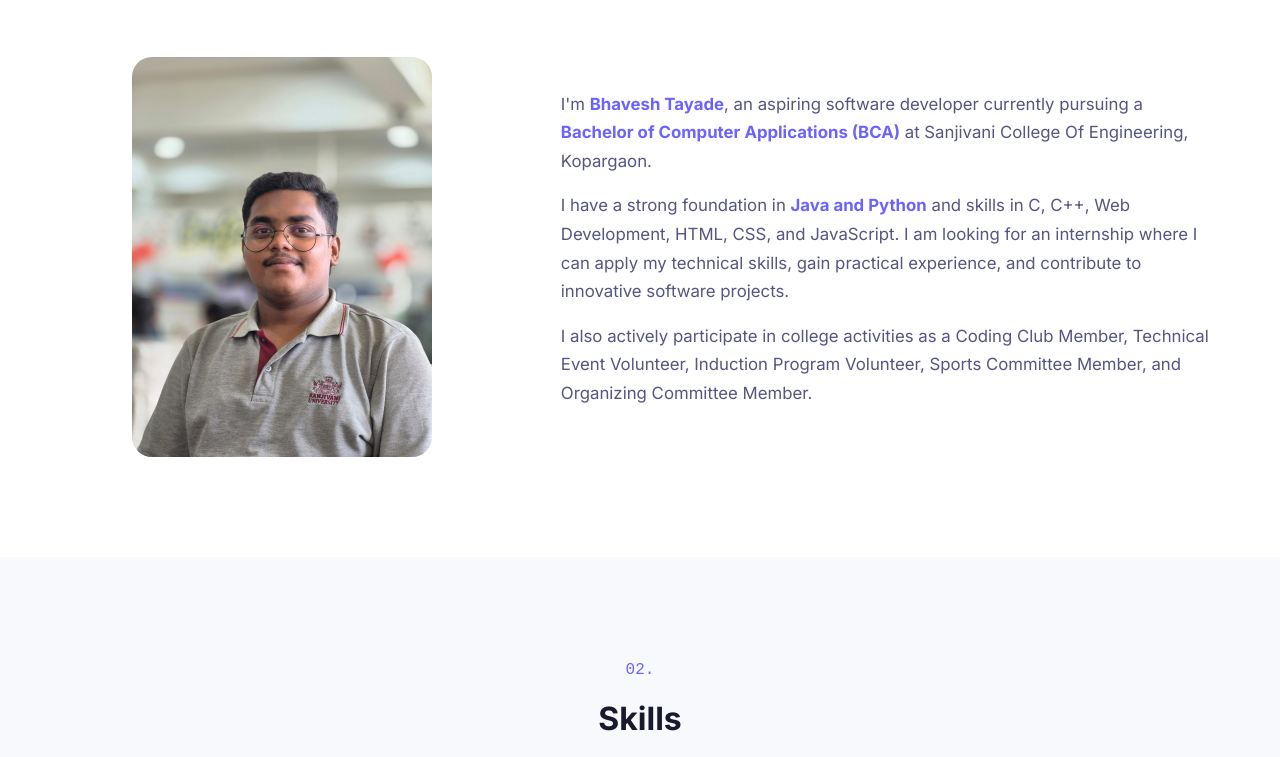
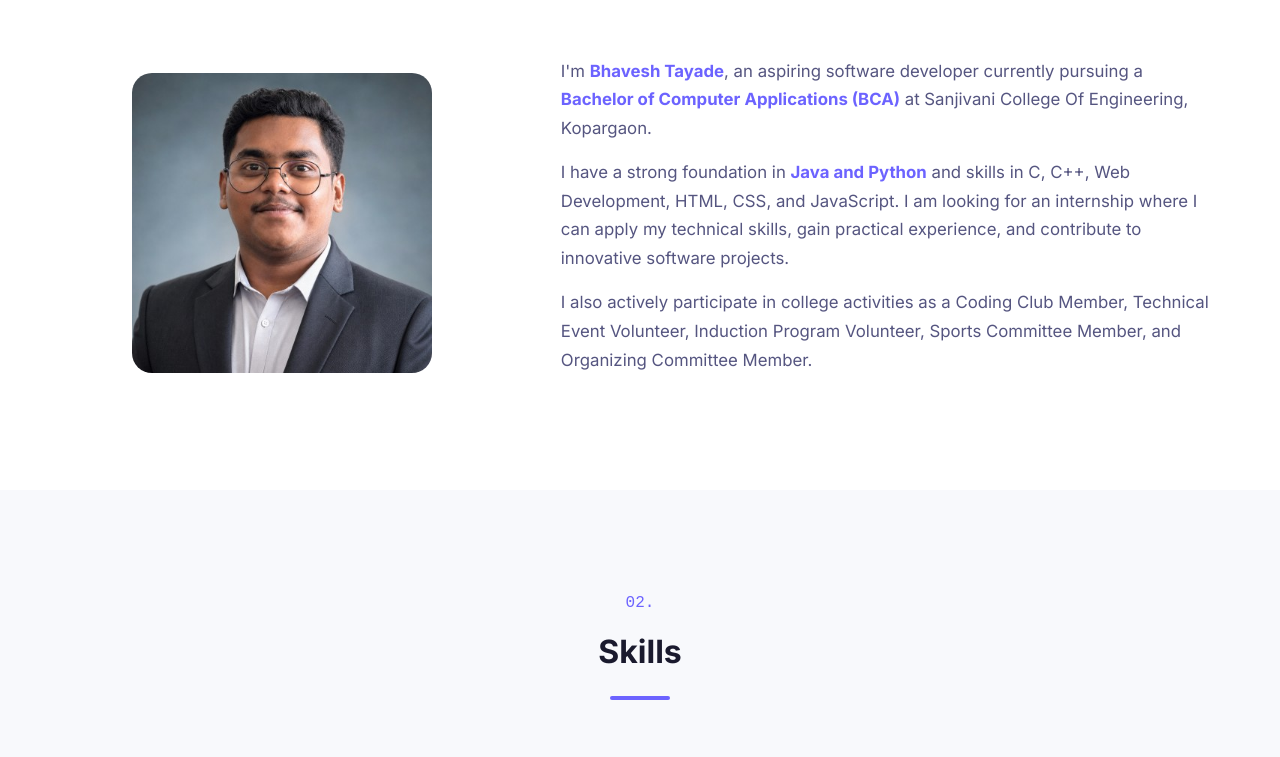
Before and after one commit to tayadebhavesh2007-cpu/portfolio, a plain HTML site: page index.html in a window 1280 px wide. Shown: the part 1013-1770 px from the top of the page. Drawn offline with Linux system fonts and the light colour scheme.

Commit message:
Update index.html

```diff
--- a/index.html
+++ b/index.html
@@ -78,7 +78,7 @@
                 <div class="about-image" data-aos>
                     <div class="image-wrapper">
                         <div class="image-placeholder">
-    <img src="profile.jpeg" alt="Bhavesh Tayade">
+    <img src="profile photo.jpg" alt="Bhavesh Tayade">
 </div>
                         <div class="image-border"></div>
                     </div>
```
